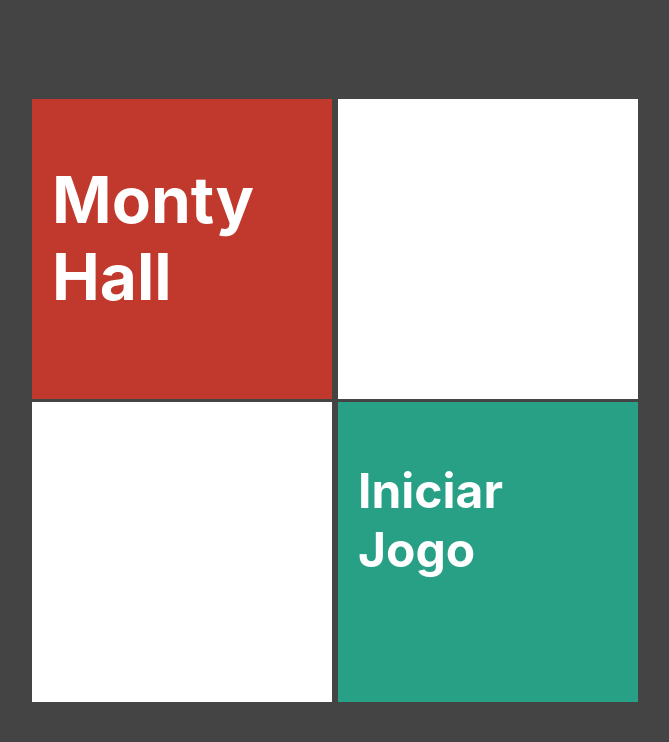
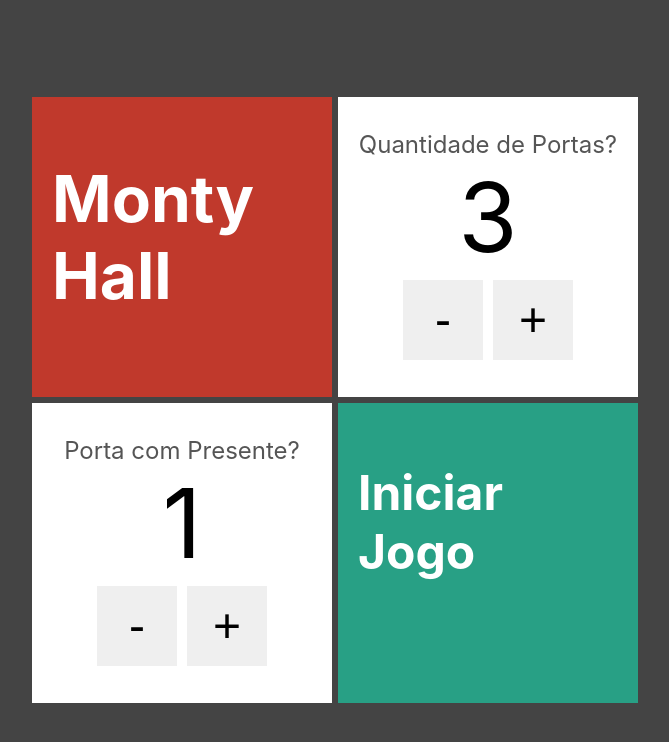
Before and after one commit to efss7/monty-hall, a Next.js app: page / in a window 1280 px wide. Shown: the top 742 px of the page, without its empty margins (305-974 px from the left). Built offline with nearby package versions, Linux system fonts and the light colour scheme.

Commit message:
Validando do Formulário

```diff
--- /dev/null
+++ b/src/components/NumberInput.tsx
@@ -0,0 +1,22 @@
+import styles from "../styles/NumberInput.module.css"
+
+interface NumberInputProps {
+    text: string
+    value: number
+    onChange: (newValue: number) => void
+}
+
+export default function NumberInput(props: NumberInputProps) {
+    const dec = () => props.onChange(props.value - 1)
+    const inc = () => props.onChange(props.value + 1)
+    return (
+        <div className={styles.numberInput} >
+            <span className={styles.text} >{props.text}</span>
+            <span className={styles.value} >{props.value}</span>
+            <div className={styles.buttons} >
+                <button className={styles.btn} onClick={dec}>-</button>
+                <button className={styles.btn} onClick={inc}>+</button>
+            </div>
+        </div>
+    )
+}
--- a/src/pages/index.tsx
+++ b/src/pages/index.tsx
@@ -1,21 +1,35 @@
+import Link from "next/link";
+import { useState } from "react";
+import Card from "../components/Card";
+import NumberInput from "../components/NumberInput";
 import styles from "../styles/Form.module.css";
-import Card from "../components/Card";
-import Link from "next/link";
 
 export default function Form() {
+    const [qtyPorts, setQtyPorts] = useState(3)
+    const [withGift, setWithGift] = useState(1)
     return (
         <div className={styles.form}>
             <div>
                 <Card bgcolor="#c0392c">
                     <h1>Monty Hall</h1>
                 </Card>
-                <Card> </Card>
+                <Card>
+                    <NumberInput text="Quantidade de Portas?"
+                        value={qtyPorts}
+                        onChange={newQty => setQtyPorts(newQty)}
+                    />
+                </Card>
             </div>
             <div>
-                <Card> </Card>
+                <Card>
+                    <NumberInput text="Porta com Presente?"
+                        value={withGift}
+                        onChange={newWithGift => setWithGift(newWithGift)}
+                    />
+                </Card>
 
                 <Card bgcolor="#28a085" >
-                    <Link href={`/game/4/2`} >
+                    <Link href={`/game/${qtyPorts}/${withGift}`} >
                         <h2 className={styles.link}>Iniciar Jogo</h2>
                     </Link>
                 </Card>
--- a/src/styles/Form.module.css
+++ b/src/styles/Form.module.css
@@ -1,12 +1,18 @@
 .form{
     display: flex;
+    flex-direction: column ;
     justify-content: center;
     align-items: center;
     height: 100vh;
+}
+
+.form > div {
+    display: flex;
 }
 
 .link{
     display: flex;
     justify-content: center;
     align-items: center;
+    cursor: pointer ;
 }
--- /dev/null
+++ b/src/styles/NumberInput.module.css
@@ -0,0 +1,33 @@
+.numberInput{
+    display: flex;
+    flex: 1;
+    flex-direction: column;
+    align-items: center;
+    justify-content: center;
+    color: #000;
+}
+
+.text{
+    color:#555;
+    font-size: 1.5rem;
+}
+
+.value{
+    font-size: 6rem;
+}
+
+.buttons{
+    display: flex;
+}
+
+.btn{
+    display: flex;
+    justify-content: center;
+    align-items: center;
+    font-size: 3rem;
+    height: 80px;
+    width: 80px;
+    margin: 5px;
+    border: none;
+
+}
```
Also changed, not shown: src/pages/game/[ports]/[withGift].tsx (+16 -3 lines), src/components/Gift.tsx (renamed from src/components/Gift.jsx).
